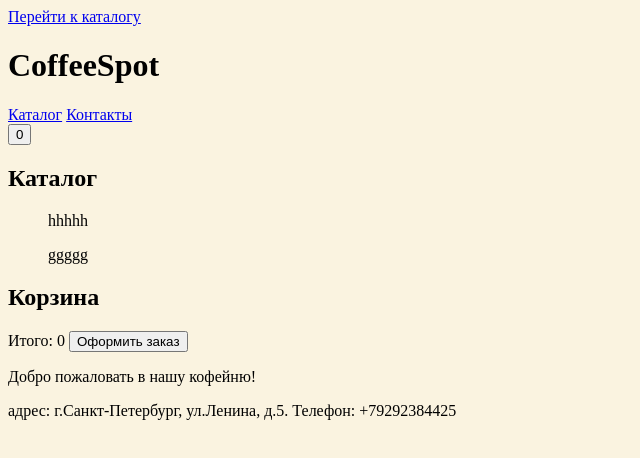
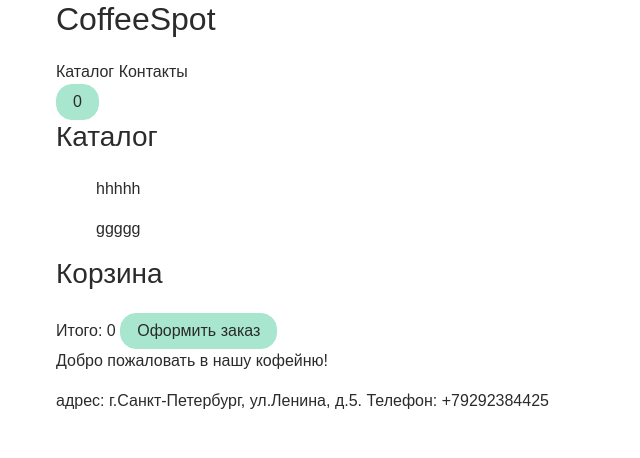
Before and after one commit to AEli05/web_programming_projects, a plain HTML site: page lab1-online-shop/index.html in a window 1280 px wide. Shown: the whole page, without its empty margins (0-640 px from the left). Drawn offline with Linux system fonts and the light colour scheme.

Commit message:
(lab1): add style for the web page

```diff
--- a/lab1-online-shop/index.html
+++ b/lab1-online-shop/index.html
@@ -1,12 +1,15 @@
 <!DOCTYPE html>
 <html lang="ru">
 <head>
+    <div class="container">
     <meta charset="UTF-8">
     <title>CoffeeSpot</title>
     <link rel="stylesheet" href="styles/style.css">
     <script src="js/settings.js" defer></script>
+    </div>
 </head>
 <body>
+<div class="container">
 <a class="skip-link" href="#catalog">Перейти к каталогу</a>
 <header class="site-header">
 
@@ -17,7 +20,7 @@
         <a href="#contacts">Контакты</a>
     </nav>
 
-    <button class="corsina-button" data-corsina-button aria-label="Открыть корзину">
+    <button class="corsina-button btn btn--primary" data-corsina-button aria-label="Открыть корзину">
         <span class="corsina-obj-count" data-corsina-obj-count aria-live="polite">0</span>
     </button>
 </header>
@@ -35,12 +38,15 @@
         <div class="corsina-list" data-corsina-list></div>
         <div class="summary"></div>
         Итого: <output data-corsina-output>0</output>
-        <button class="button-summary" data-corsina-total>Оформить заказ</button>
+        <button class="button-summary btn btn--primary" data-corsina-total>Оформить заказ</button>
     </aside>
 </main>
 <p>Добро пожаловать в нашу кофейню!</p>
+</div>
 </body>
 <footer class="site-footer">
+    <div class="container">
     <p class="contacts">адрес: г.Санкт-Петербург, ул.Ленина, д.5. Телефон: +79292384425</p>
+    </div>
 </footer>
 </html>
--- a/lab1-online-shop/styles/style.css
+++ b/lab1-online-shop/styles/style.css
@@ -1 +1,82 @@
-body {background: #FAF3E0;}
+* {
+    box-sizing: border-box;
+}
+
+body {
+    margin: 0;
+    font-family: Arial, system-ui, sans-serif;
+    font-size: 16px;
+    background: #FFFFFF;
+    line-height: 1.5;
+    color: #2B2B2B;
+}
+
+h1, h2 {
+    margin-top: 0;
+    font-weight: normal;
+    line-height: 1.2;
+}
+
+h1 {font-size: 32px; }
+h2 {font-size: 28px; }
+
+p, ul, ol {
+    margin-top: 0;
+    margin-bottom: 16px;
+}
+
+a {
+    color: #2B2B2B;
+    text-decoration: none;
+}
+
+a:hover, a:focus {
+    text-decoration: underline;
+}
+
+.container {
+    max-width: 1200px;
+    margin-inline: auto;
+    margin-right: auto;
+    margin-left: auto;
+    padding-inline: 16px;
+}
+
+.btn {
+    display: inline-block;
+    allign-items: center;
+    justify-content: center;
+    padding: .5em 1em;
+    border-radius: 16px;
+    font-size: 16px;
+    font-weight: 400;
+    cursor: pointer;
+    transition: background .2s, box-shadow .2s;
+}
+
+.btn--primary {
+    background-color: #A8E6CF;
+    color: #2B2B2B;
+    border: 1px solid #A8E6CF;
+}
+
+.btn--primary:hover {
+    background-color: #81C7B9;
+}
+
+.btn--secondary {
+    background-color: #FFD3B6;
+    color: #2B2B2B;
+    border: 1px solid #FFD3B6;
+}
+
+.btn--secondary:hover {
+    background: #FFAAA5;
+    color: #2B2B2B;
+}
+
+.skip-link {
+    position: absolute;
+    left: -9999px;
+    top: -9999px;
+}
```
